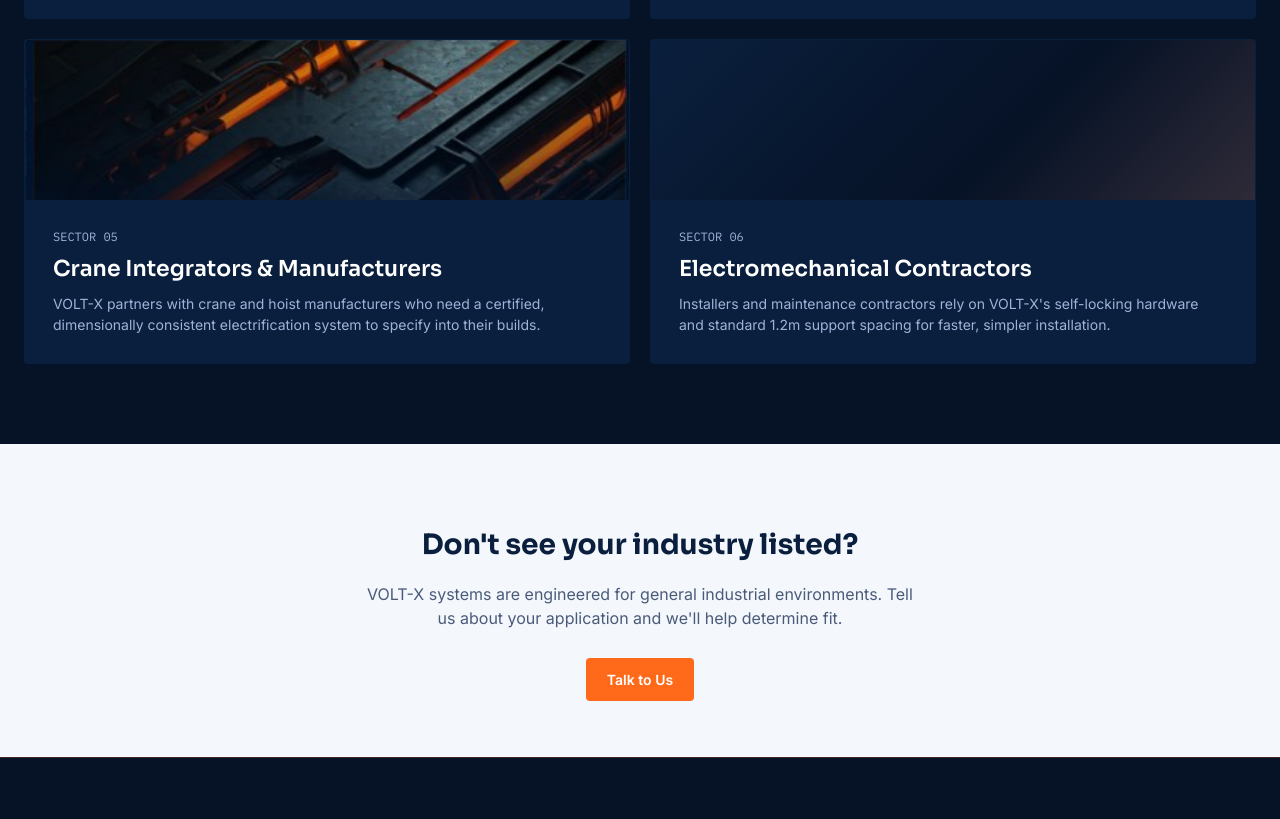
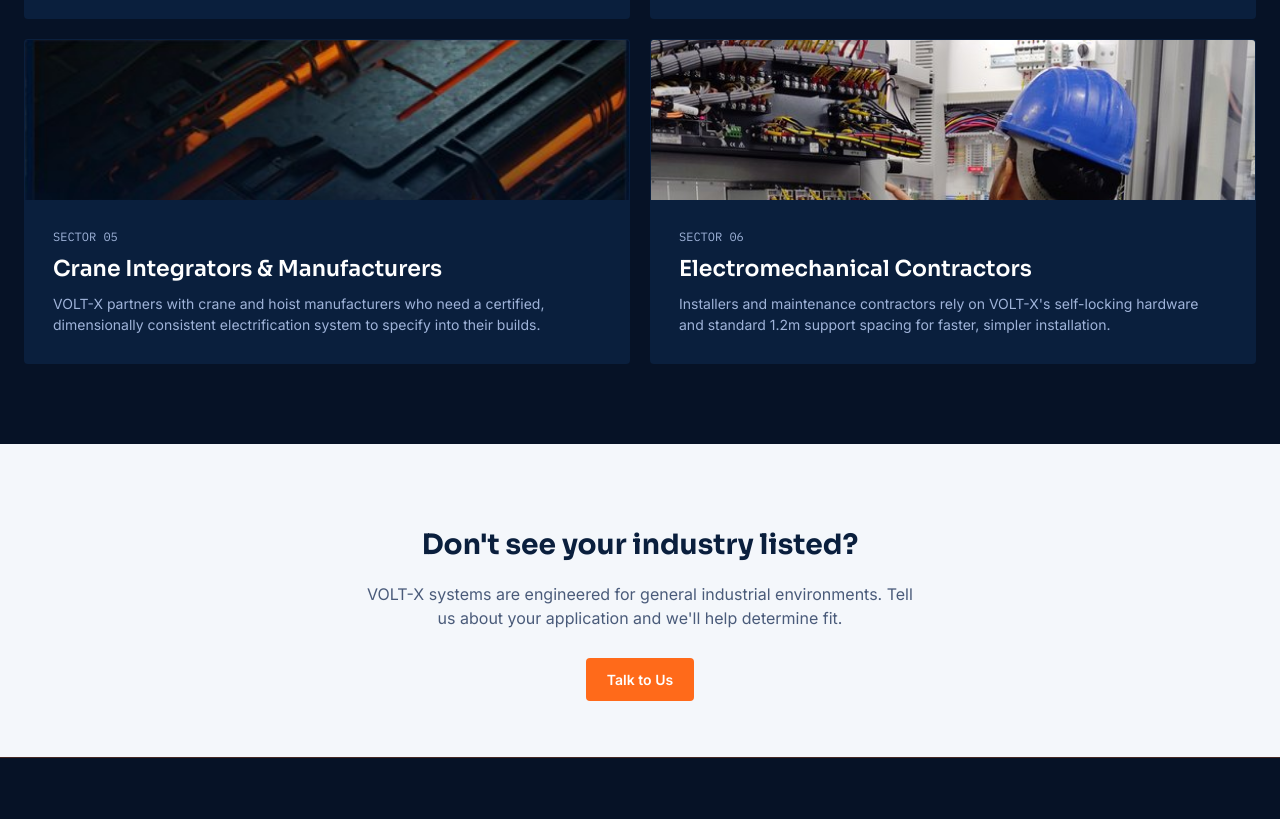
Before and after one commit to StackIndustriesAlejandro/voltx-site, a plain HTML site: page applications/index.html in a window 1280 px wide. Shown: the part 1400-2219 px from the top of the page. Drawn offline with Linux system fonts and the light colour scheme.

Commit message:
Add files via upload

```diff
--- a/applications/index.html
+++ b/applications/index.html
@@ -157,8 +157,7 @@
 </div>
 </div>
 <div class="card" data-industry-slot="contractors" style="padding:0; overflow:hidden;">
-<!-- No standalone photo for this sector yet — using brand gradient instead of a generic stock image -->
-<div style="height:160px; background: linear-gradient(135deg, var(--voltx-surface-container) 0%, var(--voltx-blue-deep) 60%, rgba(255,106,26,0.15) 100%);"></div>
+<img src="../assets/industries/contractors.jpg" alt="VOLT-X conductor rail system installation by electromechanical contractors" style="height:160px; width:100%; object-fit:cover; display:block;" loading="lazy">
 <div style="padding:28px;">
 <span class="card-code">SECTOR 06</span>
 <h3 style="font-size:22px;">Electromechanical Contractors</h3>
```
Also changed, not shown: es/applications/index.html (+1 -2 lines), assets/industries/contractors.jpg (added).
